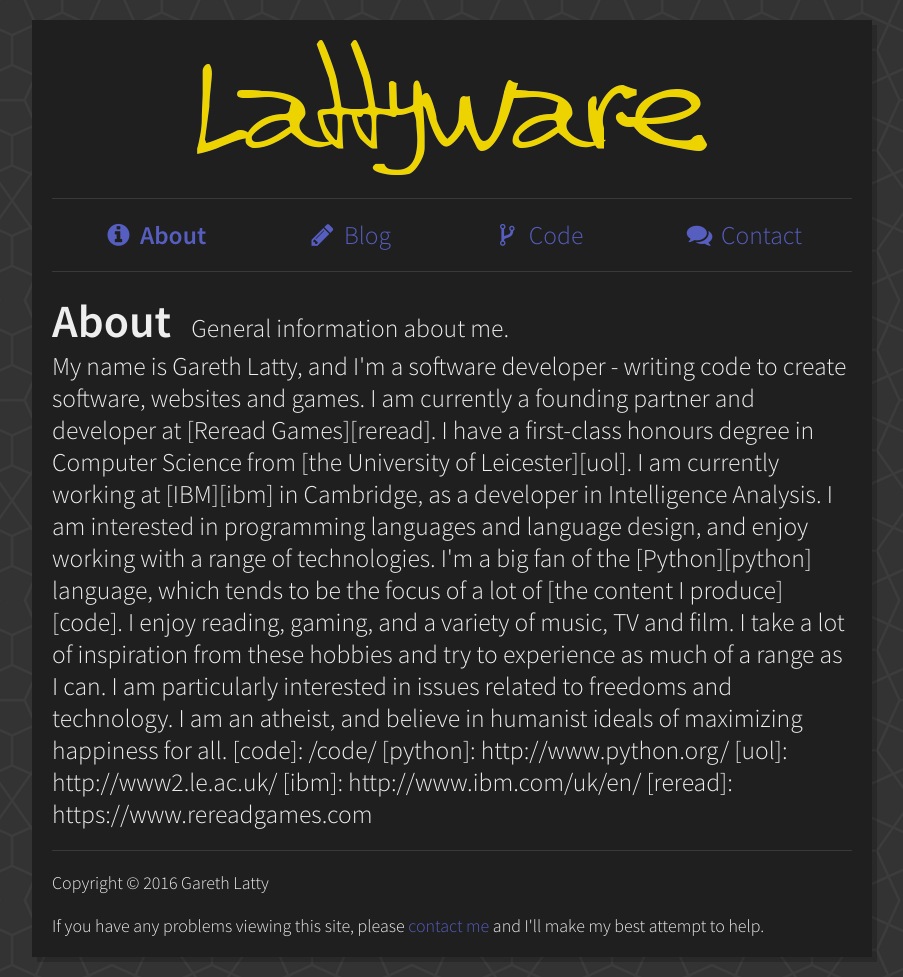
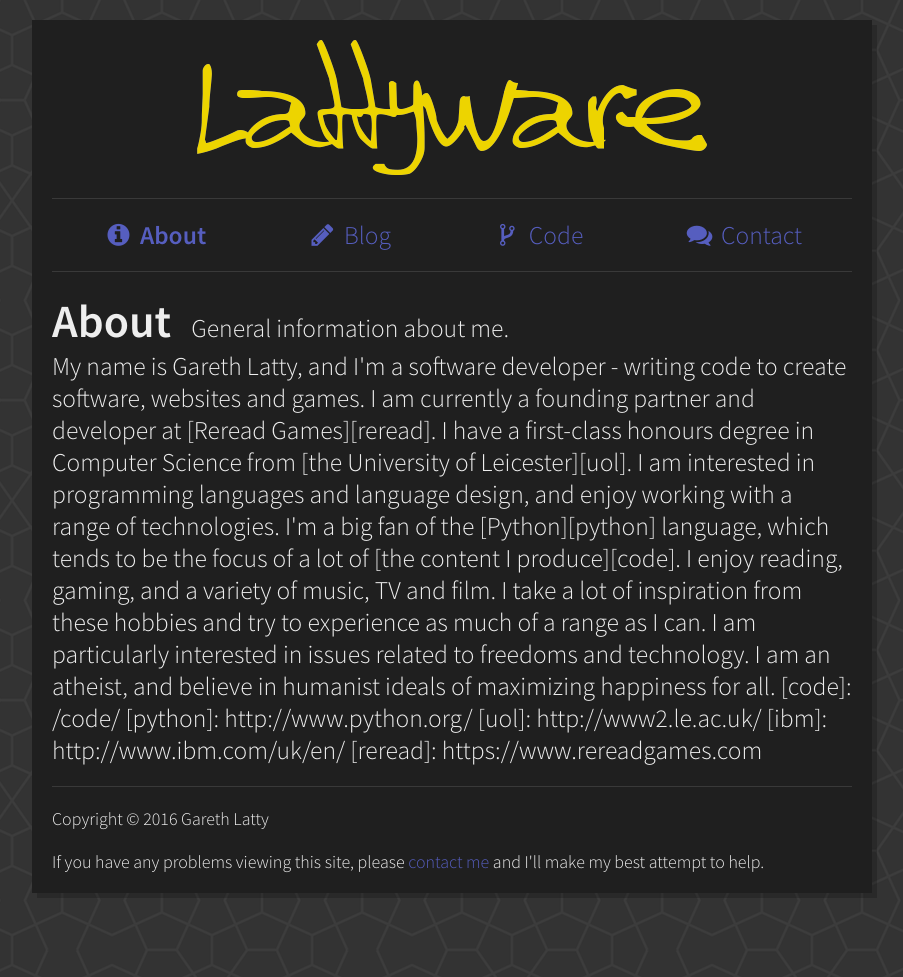
Before and after one commit to Lattyware/lattyware.co.uk, a Jekyll site: the page built from index.md, in a window 1280 px wide. Shown: the whole page, without its empty margins (188-1091 px from the left). Built offline with Jekyll 4.4.1, drawn with Linux system fonts in a browser that asks for light colours; after the commit the page ends 913 px from its top, so only the background shows below that.

Commit message:
Remove old line about my employment.

```diff
--- a/index.md
+++ b/index.md
@@ -52,7 +52,7 @@ My name is Gareth Latty, and I'm a software developer - writing code to create s
 
 I am currently a founding partner and developer at [Reread Games][reread].
 
-I have a first-class honours degree in Computer Science from [the University of Leicester][uol]. I am currently working at [IBM][ibm] in Cambridge, as a developer in Intelligence Analysis.
+I have a first-class honours degree in Computer Science from [the University of Leicester][uol].
 
 I am interested in programming languages and language design, and enjoy working with a range of technologies. I'm a big fan of the [Python][python] language, which tends to be the focus of a lot of [the content I produce][code].
 
```
